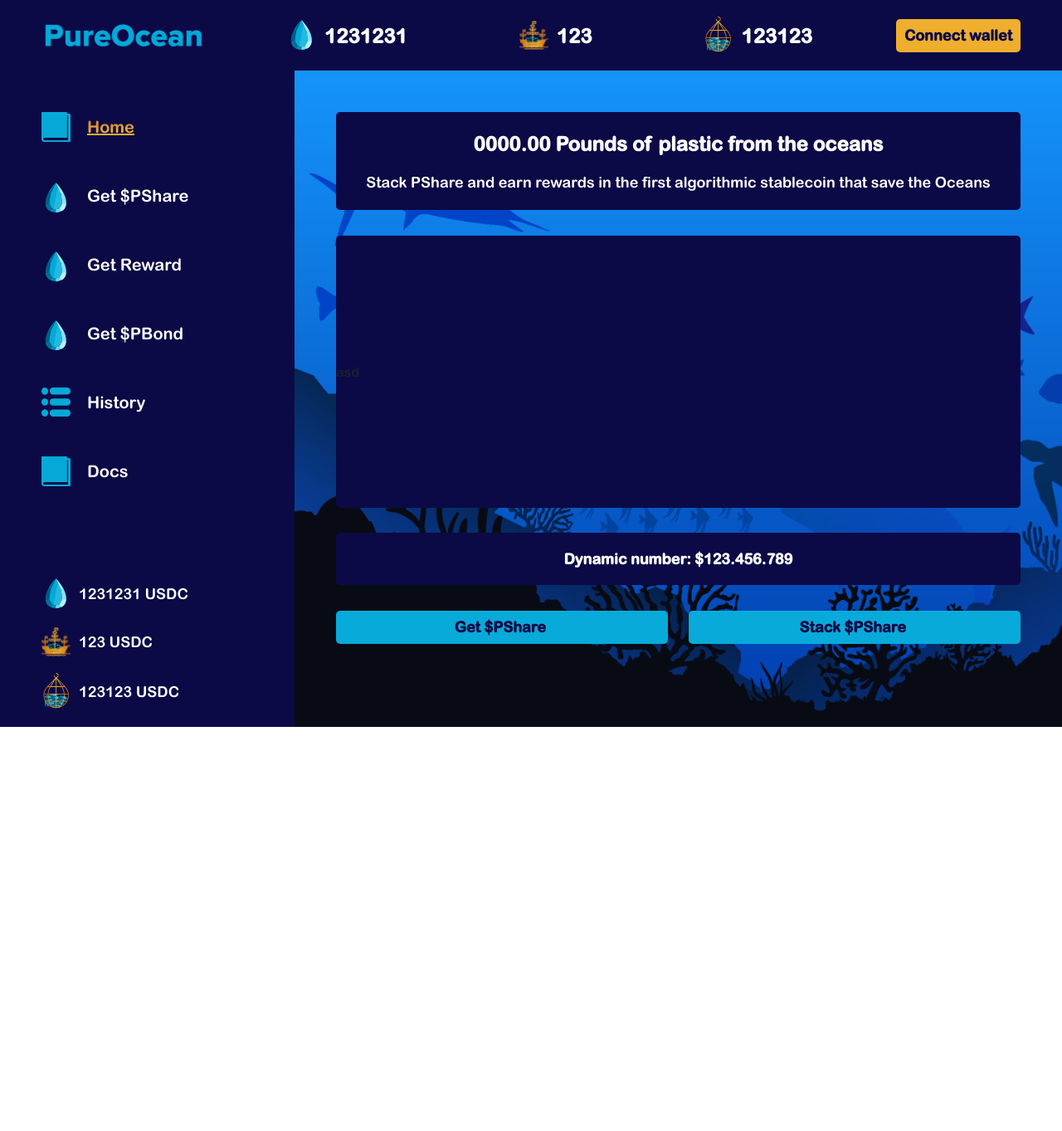
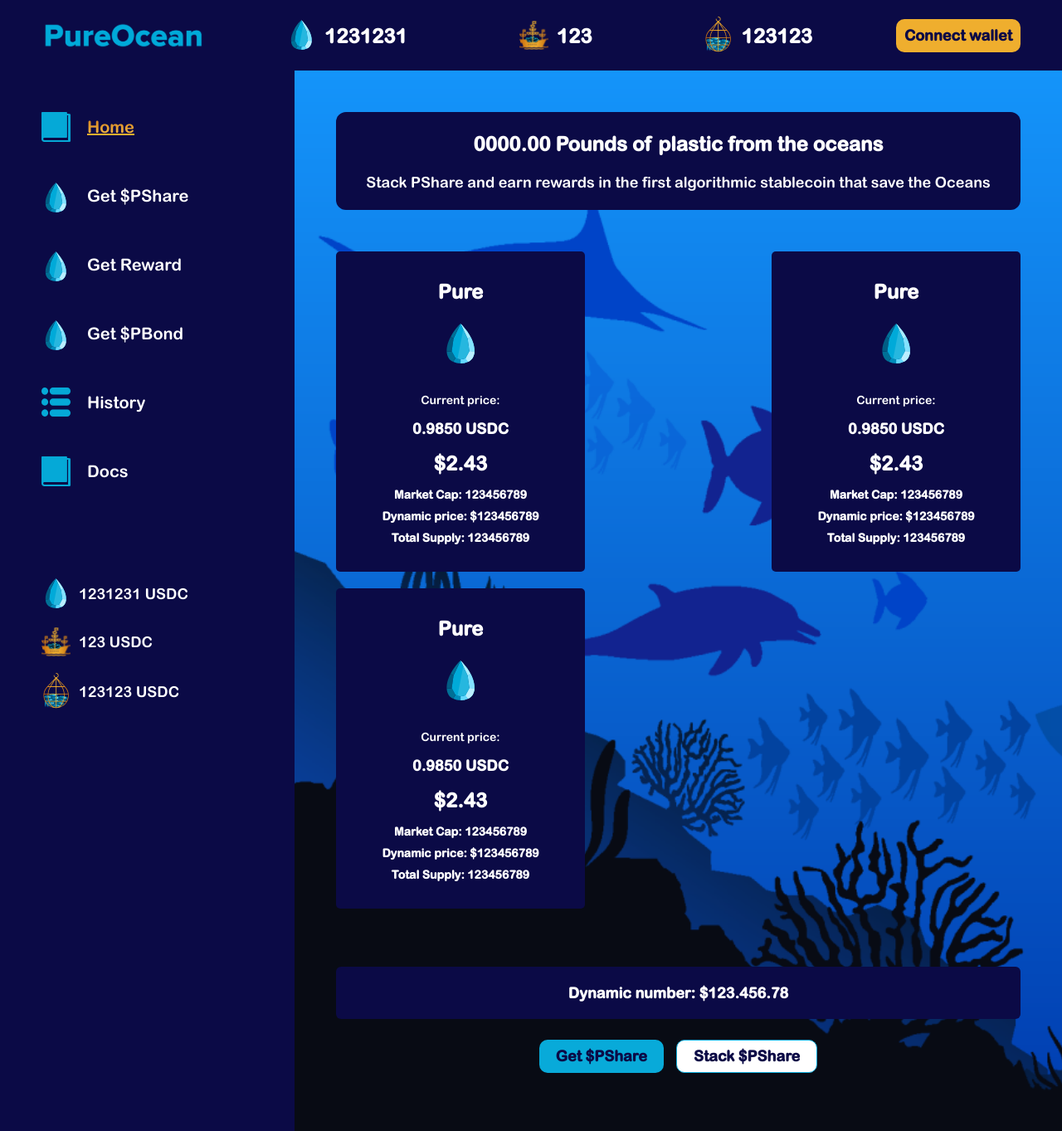
Before and after one commit to Vadim121197/pure_ocean, a React (Create React App) app: page / in a window 1280 px wide. Shown: the whole page at 83% size. Before the commit the page ends 876 px from the top, so only its background shows below. Built offline with nearby package versions, Linux system fonts and the light colour scheme.

Commit message:
[PriceCard]  create

```diff
--- /dev/null
+++ b/src/components/Button/index.tsx
@@ -0,0 +1,33 @@
+import React from 'react';
+import { Button as Btn, ButtonProps } from '@chakra-ui/react';
+import { darkBlue, disableText } from '../../constants';
+
+type ButtonPropsType = {
+  text: string;
+  colors: {
+    main: string;
+    hover: string;
+    active: string;
+    disabled: string;
+  };
+};
+
+export const Button: React.FC<ButtonProps & ButtonPropsType> = (props) => {
+  const { text, colors } = props;
+  return (
+    <Btn
+      w="100%"
+      fontSize="18px"
+      fontWeight="700"
+      borderRadius="10px"
+      color={darkBlue}
+      bg={colors.main}
+      _hover={{ backgroundColor: colors.hover }}
+      _active={{ backgroundColor: colors.active }}
+      _disabled={{ backgroundColor: colors.disabled, color: disableText }}
+      {...props}
+    >
+      {text}
+    </Btn>
+  );
+};
--- a/src/components/ConnectButton/index.tsx
+++ /dev/null
@@ -1,26 +0,0 @@
-import { Button } from '@chakra-ui/react';
-import React from 'react';
-import { darkBlue, disableText, gold, goldDisabled, goldHover, goldPressed } from '../../constants';
-
-export type ConnectButtonProps = {
-  onClick: () => void;
-};
-
-export const ConnectButton: React.FC<ConnectButtonProps> = ({ onClick }) => {
-  return (
-    <Button
-      bg={gold}
-      borderRadius="5px"
-      mr="50px"
-      fontSize="18px"
-      p="20px 10px"
-      onClick={onClick}
-      color={darkBlue}
-      _hover={{ bg: goldHover }}
-      _active={{ bg: goldPressed, borderColor: 'red' }}
-      _disabled={{ bg: goldDisabled, color: disableText }}
-    >
-      Connect wallet
-    </Button>
-  );
-};
--- /dev/null
+++ b/src/components/PriceCard/index.tsx
@@ -0,0 +1,39 @@
+import React from 'react';
+import { Box, Flex, FlexProps, Text } from '@chakra-ui/react';
+import { IconRuby } from '../../assets/icons';
+import { darkBlue } from '../../constants';
+
+export const PriceCard: React.FC<FlexProps> = (props) => {
+  return (
+    <Flex
+      flexDirection="column"
+      alignItems="center"
+      bgColor={darkBlue}
+      borderRadius="5px"
+      color="white"
+      p="30px 5px"
+      fontStyle="normal"
+      fontWeight="bold"
+      {...props}
+    >
+      <Text fontSize="24px">Pure</Text>
+      <Box m="18px 0 30px 0">
+        <IconRuby width="55px" height="55px" />
+      </Box>
+      <Text fontSize="14px" fontWeight="normal">
+        Current price:
+      </Text>
+      <Text fontSize="18px" m="10px 0">
+        0.9850 USDC
+      </Text>
+      <Text fontSize="24px" mb="10px">
+        $2.43
+      </Text>
+      <Text fontSize="14px">Market Cap: 123456789</Text>
+      <Text fontSize="14px" m="5px 0">
+        Dynamic price: $123456789
+      </Text>
+      <Text fontSize="14px">Total Supply: 123456789 </Text>
+    </Flex>
+  );
+};
--- a/src/components/index.ts
+++ b/src/components/index.ts
@@ -1,4 +1,5 @@
 export * from './layouts';
 export * from './SidebarLink';
-export * from './ConnectButton';
 export * from './ConnectAddress';
+export * from './Button';
+export * from './PriceCard';
--- a/src/components/layouts/index.tsx
+++ b/src/components/layouts/index.tsx
@@ -36,7 +36,6 @@ export const LandingLayout: React.FC<LandingLayoutProps> = (props) => {
           bgImage={background}
           bgRepeat="no-repeat"
           bgSize="cover"
-          bgCo
           flex="1"
         >
           {children}
--- a/src/constants/style.ts
+++ b/src/constants/style.ts
@@ -5,3 +5,6 @@ export const goldHover = '#D99818';
 export const goldPressed = '#C58200';
 export const goldDisabled = '#CACACA';
 export const disableText = '#686868';
+export const blueHover = '#04BFF5';
+export const bluePressed = '#22CDFF';
+export const white = '#FFFFFF';
--- a/src/containers/Header/index.tsx
+++ b/src/containers/Header/index.tsx
@@ -2,10 +2,10 @@
 import React, { useEffect } from 'react';
 import { Flex, IconButton, Text, Box } from '@chakra-ui/react';
 import { HamburgerIcon } from '@chakra-ui/icons';
-import { lightBlue, darkBlue } from '../../constants';
-import { ConnectButton } from '../../components';
+import { lightBlue, darkBlue, gold, goldHover, goldPressed, goldDisabled } from '../../constants';
 // import { rpcService } from '../../services';
 import { IconBasket, IconLogoHeader, IconRuby, IconShip } from '../../assets/icons';
+import { Button } from '../../components';
 
 export type HeaderProps = {
   onShowSidebar: () => void;
@@ -79,7 +79,19 @@ export const Header: React.FC<HeaderProps> = ({ showSidebarButton, onShowSidebar
       {/* {userAddress ? (
         <ConnectAddress userAddress={userAddress} />
       ) : ( */}
-      <ConnectButton onClick={connect} />
+      {/* <ConnectButton onClick={connect} /> */}
+      <Box mr="50px">
+        <Button
+          text="Connect wallet"
+          px="10px"
+          colors={{
+            main: gold,
+            hover: goldHover,
+            active: goldPressed,
+            disabled: goldDisabled,
+          }}
+        />
+      </Box>
       {/* )} */}
     </Flex>
   );
--- a/src/pages/Home/index.tsx
+++ b/src/pages/Home/index.tsx
@@ -1,6 +1,35 @@
 import React from 'react';
-import { Button, Flex, Text } from '@chakra-ui/react';
-import { darkBlue, lightBlue } from '../../constants';
+import { Box, Flex, Text } from '@chakra-ui/react';
+import { blueHover, bluePressed, darkBlue, goldDisabled, lightBlue, white } from '../../constants';
+import { Button, PriceCard } from '../../components';
+import { IconBasket, IconRuby, IconShip } from '../../assets/icons';
+
+const prices = [
+  {
+    header: 'Pure',
+    icon: <IconRuby width="55px" height="55px" />,
+    currentPrice: '0.9850',
+    marketCap: '123456789',
+    dynamicPrice: '123456789',
+    totalSupply: '123456789',
+  },
+  {
+    header: 'Pure',
+    icon: <IconShip width="55px" height="55px" />,
+    currentPrice: '0.9850',
+    marketCap: '123456789',
+    dynamicPrice: '123456789',
+    totalSupply: '123456789',
+  },
+  {
+    header: 'Pure',
+    icon: <IconBasket width="55px" height="55px" />,
+    currentPrice: '0.9850',
+    marketCap: '123456789',
+    dynamicPrice: '123456789',
+    totalSupply: '123456789',
+  },
+];
 
 export const Home: React.FC = () => {
   return (
@@ -11,7 +40,7 @@ export const Home: React.FC = () => {
       justifyContent="space-between"
       px="50px"
       pt="50px"
-      pb="100px"
+      pb="70px"
     >
       <Flex
         flexDirection="column"
@@ -19,7 +48,7 @@ export const Home: React.FC = () => {
         bgColor={darkBlue}
         w="100%"
         py="20px"
-        borderRadius="5px"
+        borderRadius="12px"
       >
         <Text fontSize="24px" fontWeight="700" color="white" mb="15px">
           0000.00 Pounds of plastic from the oceans
@@ -28,8 +57,10 @@ export const Home: React.FC = () => {
           Stack PShare and earn rewards in the first algorithmic stablecoin that save the Oceans
         </Text>
       </Flex>
-      <Flex alignItems="center" bgColor={darkBlue} w="100%" h="328px" py="20px" borderRadius="5px">
-        asd
+      <Flex w="100%" flexWrap="wrap" justifyContent="space-between" my="50px">
+        <PriceCard w="calc(1/3*100% - (1 - 1/3)*20px)" minW="300px" m="0 0 20px" />
+        <PriceCard w="calc(1/3*100% - (1 - 1/3)*20px)" minW="300px" m="0 0 20px" />
+        <PriceCard w="calc(1/3*100% - (1 - 1/3)*20px)" minW="300px" m="0 0 20px" />
       </Flex>
       <Text
         fontSize="18px"
@@ -39,54 +70,38 @@ export const Home: React.FC = () => {
         bgColor={darkBlue}
         w="100%"
         textAlign="center"
-        borderRadius="5px"
+        borderRadius="6px"
+        mb="25px"
       >
-        Dynamic number: $123.456.789
+        Dynamic number: $123.456.78
       </Text>
-      <Flex w="100%">
-        <Button
-          w="50%"
-          fontSize="18px"
-          fontWeight="700"
-          bg={lightBlue}
-          color={darkBlue}
-          borderRadius="5px"
-          mr="25px"
-        >
-          Get $PShare ️
-        </Button>
-        <Button
-          w="50%"
-          fontSize="18px"
-          fontWeight="700"
-          bg={lightBlue}
-          color={darkBlue}
-          borderRadius="5px"
-        >
-          Stack $PShare ️️
-        </Button>
+      <Flex w="100%" alignItems="center" justifyContent="center">
+        <Box mr="15px">
+          <Button
+            text="Get $PShare"
+            px="20px"
+            colors={{
+              main: lightBlue,
+              hover: blueHover,
+              active: bluePressed,
+              disabled: goldDisabled,
+            }}
+          />
+        </Box>
+        <Box>
+          <Button
+            text="Stack $PShare"
+            px="20px"
+            border="1px solid #08AAD9"
+            colors={{
+              main: white,
+              hover: white,
+              active: white,
+              disabled: white,
+            }}
+          />
+        </Box>
       </Flex>
-      {/* <BoxWithText text="Total Value Locked : $929,191,416" />
-      <Flex w="100%" alignItems="center" justifyContent="space-between">
-        <Button
-          fontSize={['15px', null, '35px']}
-          bg={burgerBackground}
-          color="white"
-          w="45%"
-          p="50px 0"
-        >
-          Get $PShare
-        </Button>
-        <Button
-          fontSize={['15px', null, '35px']}
-          bg={burgerBackground}
-          color="white"
-          w="45%"
-          p="50px 0"
-        >
-          Stack $PShare
-        </Button> */}
-      {/* </Flex> */}
     </Flex>
   );
 };
```
Also changed, not shown: package.json (+7 -6 lines), 2 other files (tests, documents, lock files or other folders).
